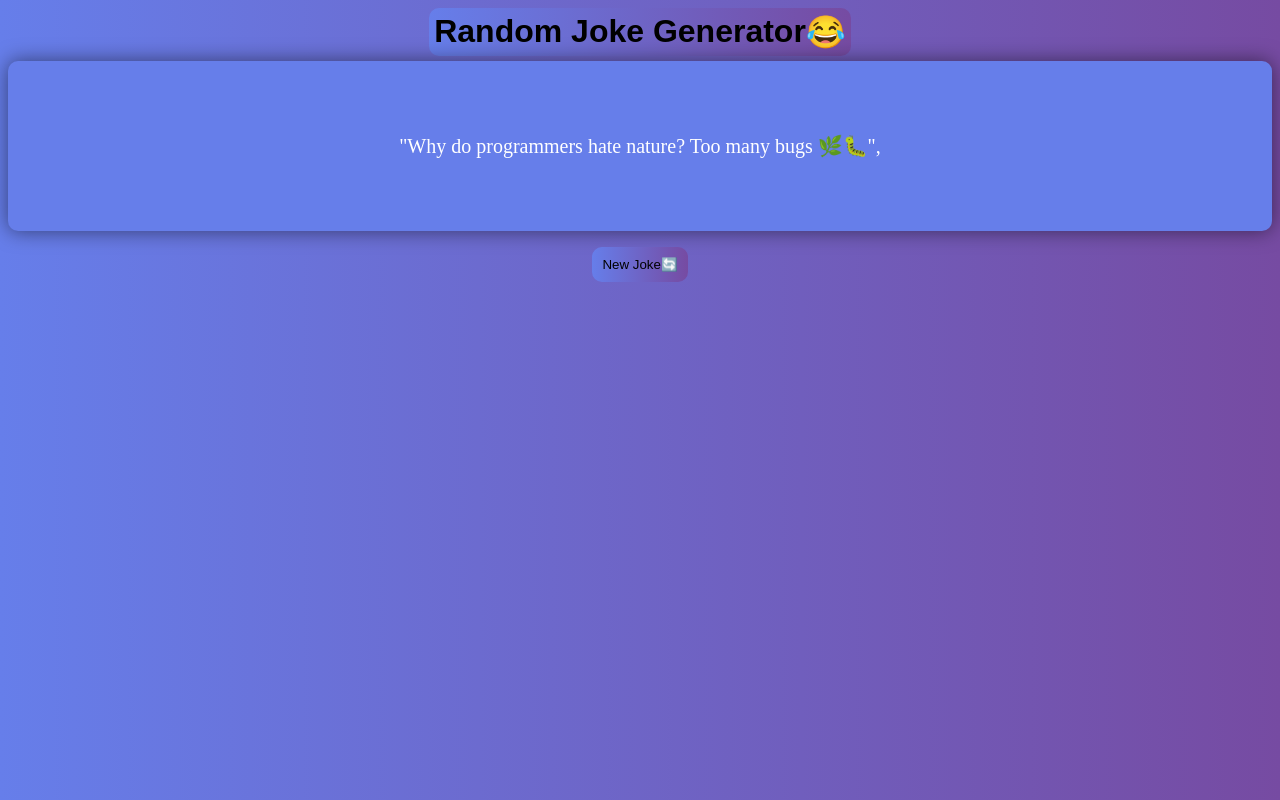
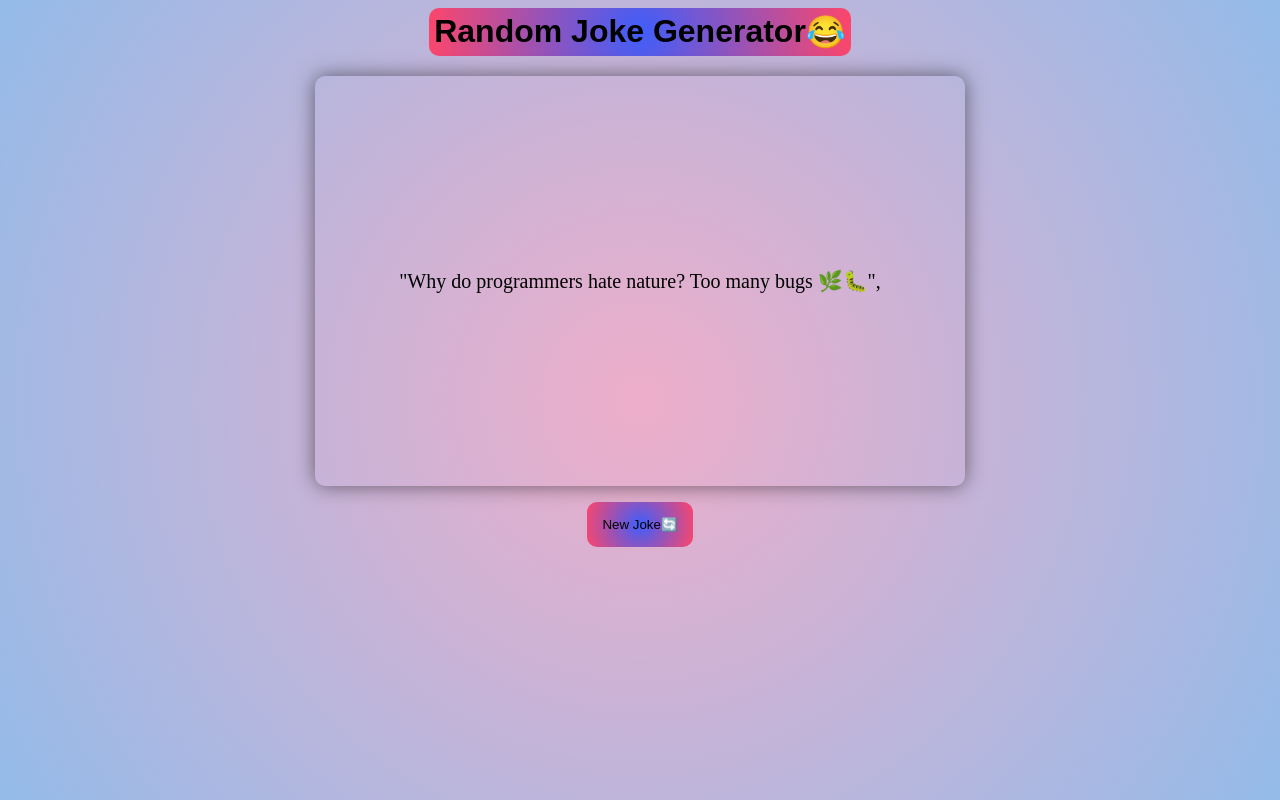
Before and after one commit to chandanyadav-10/JS_Projects, a plain HTML site: page Random Joke Generator/index.html in a window 1280 px wide. Drawn offline with Linux system fonts and the light colour scheme.

Commit message:
Random Joke Generator

```diff
--- a/Random Joke Generator/style.css
+++ b/Random Joke Generator/style.css
@@ -1,10 +1,23 @@
+html {
+  margin: 0;
+  height: 100%;
+}
 body {
-  background: linear-gradient(to right, #667eea, #764ba2);
+  background: #eeaeca;
+  background: radial-gradient(
+    circle,
+    rgba(238, 174, 202, 1) 0%,
+    rgba(148, 187, 233, 1) 100%
+  );
 }
-
 h1 {
- width: fit-content;
-  background: linear-gradient(to right, #667eea, #764ba2);
+  width: fit-content;
+  background: #3f5efb;
+  background: radial-gradient(
+    circle,
+    rgba(63, 94, 251, 1) 0%,
+    rgba(252, 70, 107, 1) 100%
+  );
   margin: auto;
   margin-bottom: 5px;
   padding: 5px;
@@ -16,25 +29,33 @@ h1 {
   justify-content: center;
   font-family: sans-serif;
   width: fit-content;
+  margin-bottom: 20px;
 }
 
 .joke {
-  height: 20vh;
-  background-color: #667eea;
+  height: 50vh;
+  width: 50vw;
+  margin: auto;
+  background-color: (238, 174, 202, 1) 0%;
   box-shadow: black;
   border-radius: 10px;
   padding: 5px;
   display: flex;
   justify-content: center;
   align-items: center;
-  color: white;
+  color: black;
   font-size: 20px;
-  box-shadow: 0 0 20px rgba(0,0,0,0.5);
+  box-shadow: 0 0 20px rgba(0, 0, 0, 0.5);
 }
 
 .btn {
-  padding: 10px;
-  background: linear-gradient(to right, #667eea, #764ba2);
+  padding: 15px;
+  background: #3f5efb;
+  background: radial-gradient(
+    circle,
+    rgba(63, 94, 251, 1) 0%,
+    rgba(252, 70, 107, 1) 100%
+  );
   border-radius: 10px;
   border-style: none;
   display: flex;
@@ -43,12 +64,24 @@ h1 {
   margin: auto;
   margin-top: 1rem;
 }
+
+button:hover {
+  border: 2px solid black;
+}
+
 .emoji {
   display: inline-block;
-  animation: laugh 0.5s infinite, bounce 1s infinite;
+  animation:
+    laugh 0.5s infinite,
+    bounce 1s infinite;
 }
 
 @keyframes bounce {
-  0%,100% { transform: translateY(0); }
-  50% { transform: translateY(-8px); }
+  0%,
+  100% {
+    transform: translateY(0);
+  }
+  50% {
+    transform: translateY(-8px);
+  }
 }
```
